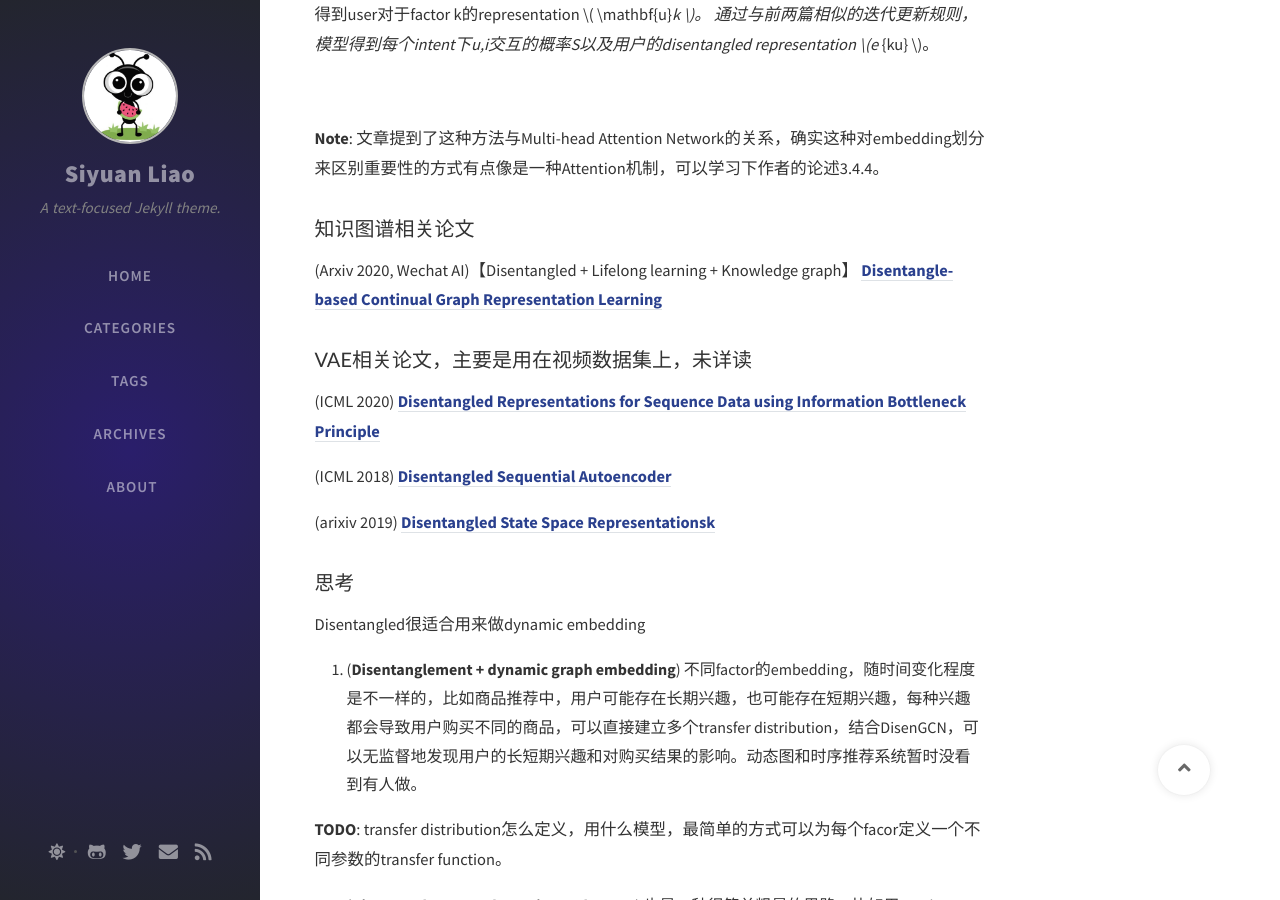
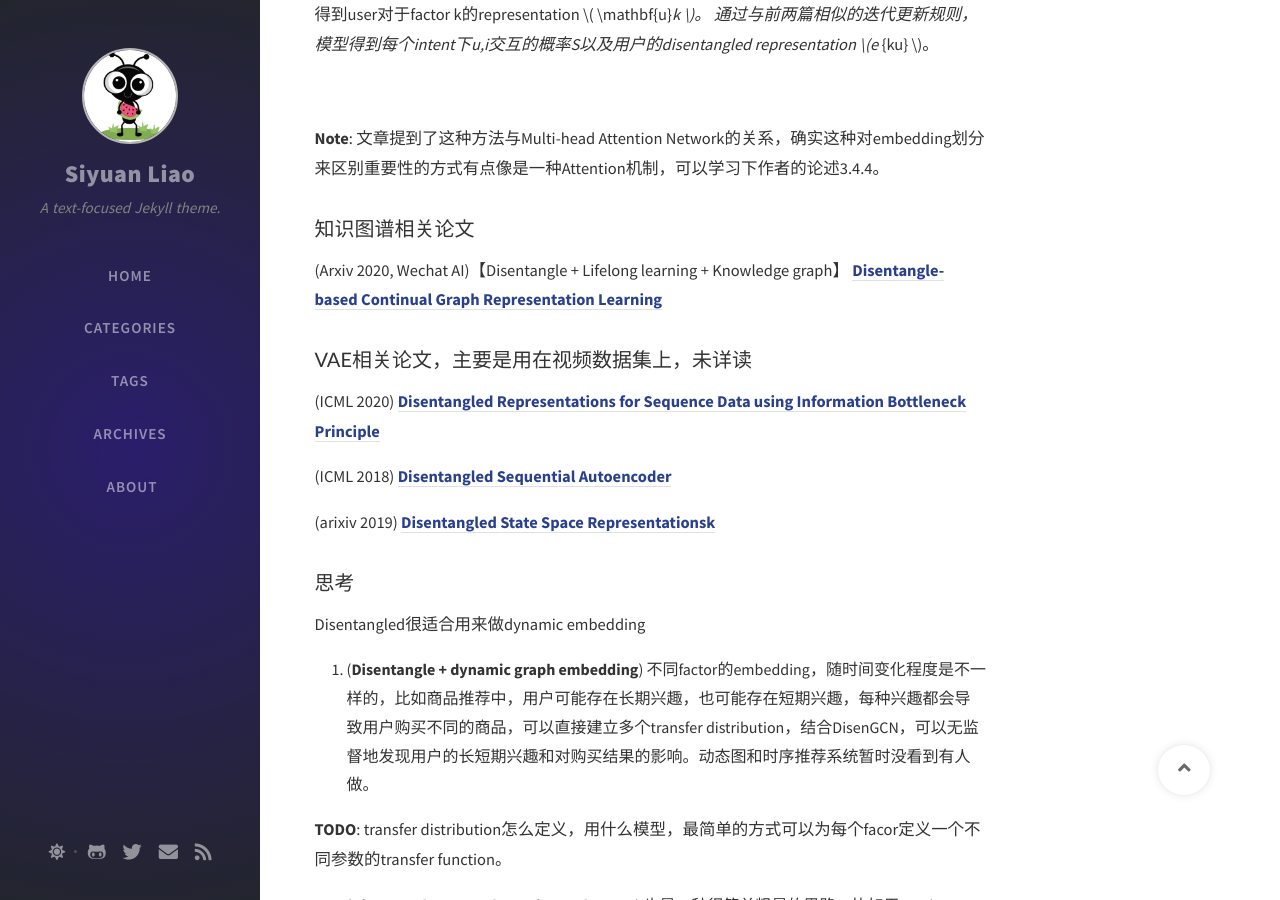
Before and after one commit to SeanLiaoy/seanliaoy.github.io, a Jekyll site: the page built from _posts/2020-10-04-disentangled.md, in a window 1280 px wide and 900 px high, scrolled down 1393 px. Built offline with Jekyll 4.4.1, drawn with Linux system fonts in a browser that asks for light colours; nearby versions of some CDN libraries; comment, search, counter and statistics services are not loaded.

Commit message:
修改文件: _posts/2020-10-04-disentangled.md

```diff
--- a/_posts/2020-10-04-disentangled.md
+++ b/_posts/2020-10-04-disentangled.md
@@ -56,7 +56,7 @@ $$ \mathbf{y}_u = [ c_1, c_2, ..., c_K ] $$
 
 
 ### 知识图谱相关论文
-(Arxiv 2020, Wechat AI)【Disentangled + Lifelong learning + Knowledge graph】 [**Disentangle-based Continual Graph Representation Learning**](https://arxiv.org/abs/2010.02565)
+(Arxiv 2020, Wechat AI)【Disentangle + Lifelong learning + Knowledge graph】 [**Disentangle-based Continual Graph Representation Learning**](https://arxiv.org/abs/2010.02565)
 
 
 
@@ -76,7 +76,7 @@ $$ \mathbf{y}_u = [ c_1, c_2, ..., c_K ] $$
 
 Disentangled很适合用来做dynamic embedding
 
-1.  (**Disentanglement + dynamic graph embedding**) 不同factor的embedding，随时间变化程度是不一样的，比如商品推荐中，用户可能存在长期兴趣，也可能存在短期兴趣，每种兴趣都会导致用户购买不同的商品，可以直接建立多个transfer distribution，结合DisenGCN，可以无监督地发现用户的长短期兴趣和对购买结果的影响。动态图和时序推荐系统暂时没看到有人做。
+1.  (**Disentangle + dynamic graph embedding**) 不同factor的embedding，随时间变化程度是不一样的，比如商品推荐中，用户可能存在长期兴趣，也可能存在短期兴趣，每种兴趣都会导致用户购买不同的商品，可以直接建立多个transfer distribution，结合DisenGCN，可以无监督地发现用户的长短期兴趣和对购买结果的影响。动态图和时序推荐系统暂时没看到有人做。
 
 **TODO**: transfer distribution怎么定义，用什么模型，最简单的方式可以为每个facor定义一个不同参数的transfer function。
 
```
